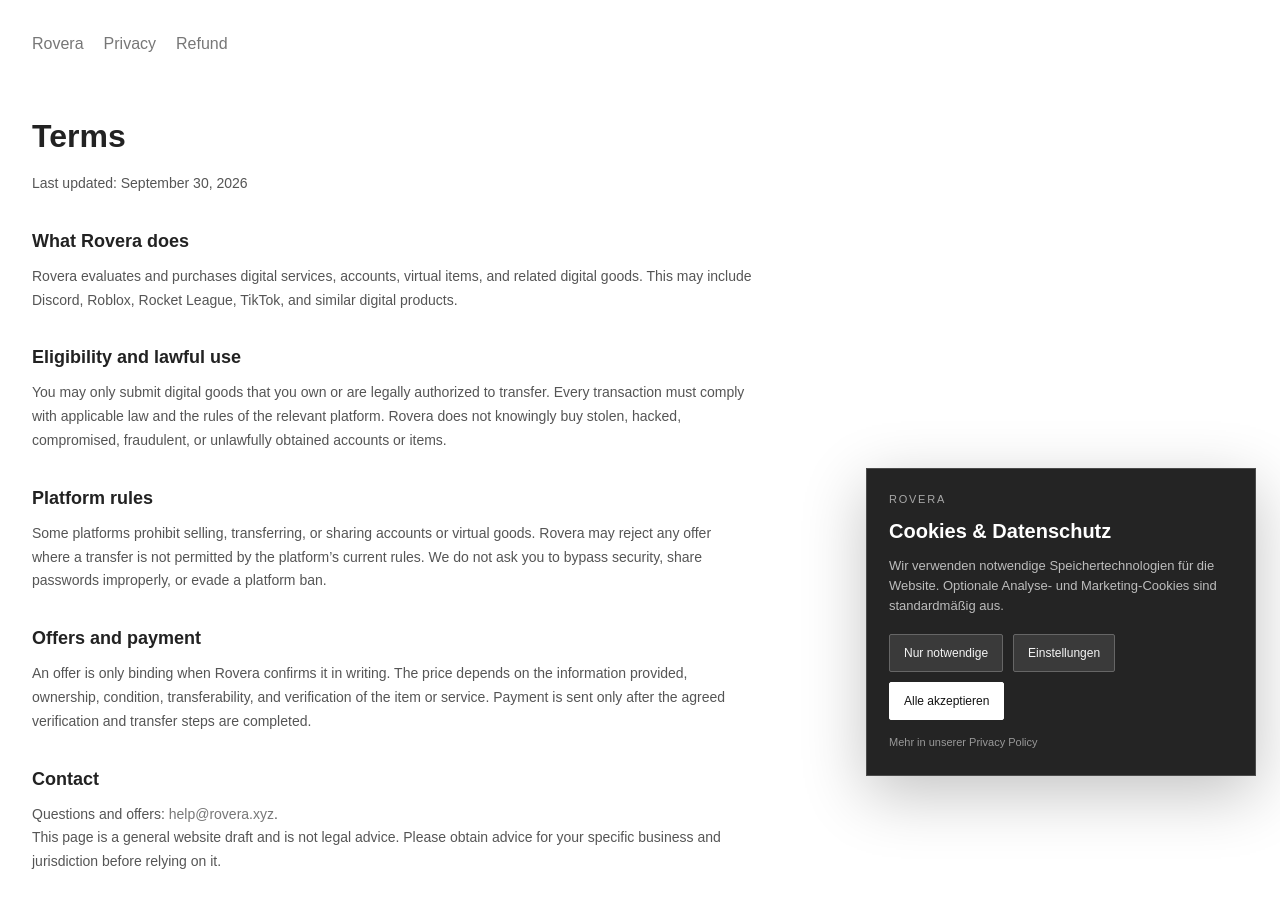
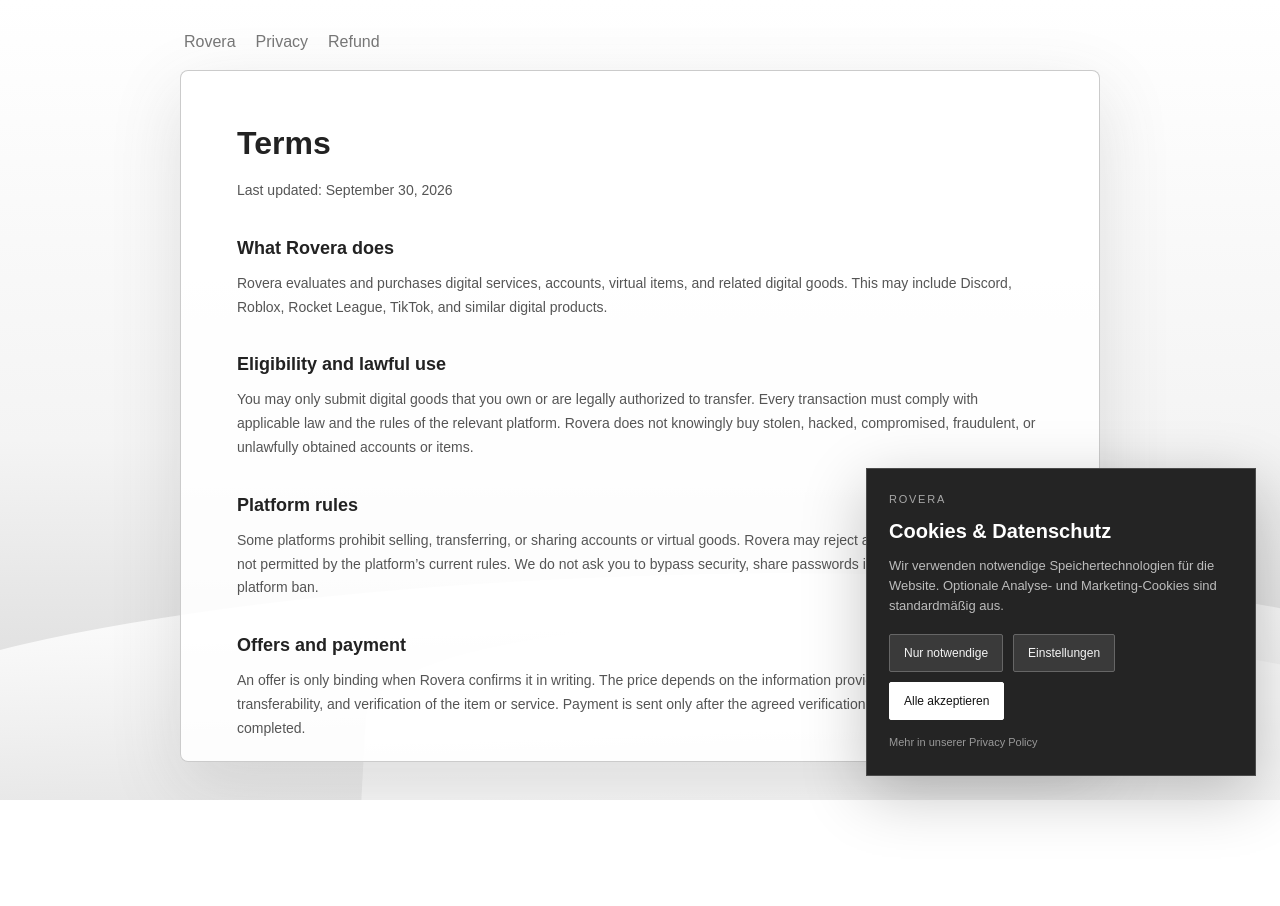
Before and after one commit to sw8tx/rovera, a Next.js app: page /tos in a window 1280 px wide. After the commit the page ends 800 px from the top, so only its background shows below. Built offline with nearby package versions, Linux system fonts and the light colour scheme.

Commit message:
Refine legal pages layout

```diff
--- a/app/globals.css
+++ b/app/globals.css
@@ -62,16 +62,52 @@ body {
 }
 
 .legal-page {
-  min-height: 100vh;
-  padding: 32px;
-  background: #ffffff;
+  position: relative;
+  isolation: isolate;
+  display: flex;
+  flex-direction: column;
+  align-items: center;
+  height: 100vh;
+  overflow: hidden;
+  padding: 30px 24px 38px;
+  background: linear-gradient(180deg, #ffffff 0%, #f4f4f4 55%, #d5d5d5 100%);
   color: #222222;
+}
+
+.legal-page::before,
+.legal-page::after {
+  position: absolute;
+  z-index: -1;
+  content: "";
+  pointer-events: none;
+}
+
+.legal-page::before {
+  right: -12%;
+  bottom: -30%;
+  left: -12%;
+  height: 58%;
+  border-radius: 50% 50% 0 0 / 28% 28% 0 0;
+  background: linear-gradient(180deg, rgba(255,255,255,.92), rgba(205,205,205,.75));
+  transform: rotate(-2deg);
+}
+
+.legal-page::after {
+  right: -18%;
+  bottom: -42%;
+  left: 28%;
+  height: 64%;
+  border-radius: 50% 50% 0 0 / 24% 24% 0 0;
+  background: rgba(255,255,255,.62);
+  transform: rotate(3deg);
 }
 
 .legal-page nav {
   display: flex;
   gap: 20px;
-  margin-bottom: 56px;
+  width: min(920px, 100%);
+  margin: 0 auto 16px;
+  padding: 0 4px;
 }
 
 .legal-page nav a,
@@ -86,7 +122,16 @@ body {
 }
 
 .legal-content {
-  max-width: 720px;
+  width: min(920px, 100%);
+  max-height: calc(100vh - 100px);
+  overflow-y: auto;
+  padding: 48px 56px 64px;
+  border: 1px solid rgba(190, 190, 190, .8);
+  border-radius: 8px;
+  background: rgba(255, 255, 255, .88);
+  box-shadow: 0 24px 70px rgba(80, 80, 80, .16);
+  scrollbar-color: #9c9c9c transparent;
+  scrollbar-width: thin;
 }
 
 .legal-content h1 {
@@ -110,6 +155,27 @@ body {
 
 .legal-content ul {
   padding-left: 20px;
+}
+
+.legal-content::-webkit-scrollbar {
+  width: 10px;
+}
+
+.legal-content::-webkit-scrollbar-thumb {
+  border: 3px solid transparent;
+  border-radius: 999px;
+  background: #9c9c9c;
+  background-clip: padding-box;
+}
+
+@media (max-width: 640px) {
+  .legal-page {
+    padding: 20px 14px 24px;
+  }
+
+  .legal-content {
+    padding: 32px 24px 44px;
+  }
 }
 
 .cookie-banner,
```
